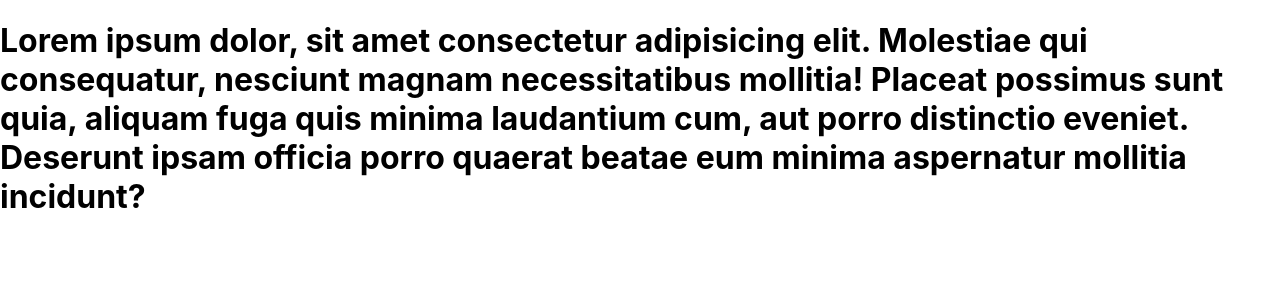
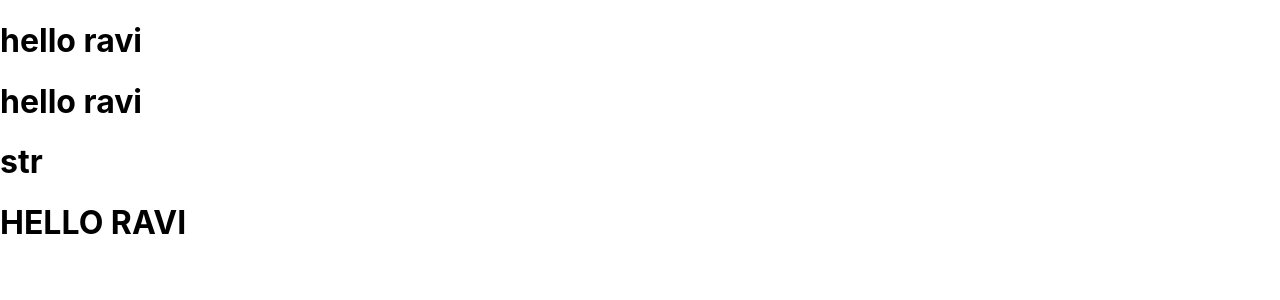
Before and after one commit to ravirajpatil123/Day14, a React (Create React App) app in the folder second-react-app/: page / in a window 1280 px wide. Shown: the top 300 px of the page. Built offline with nearby package versions, Linux system fonts and the light colour scheme.

Commit message:
interpollation

```diff
--- a/second-react-app/src/App.js
+++ b/second-react-app/src/App.js
@@ -1,14 +1,14 @@
-function App() {
-  return (
-    <>
-      <h1>
-        Lorem ipsum dolor, sit amet consectetur adipisicing elit. Molestiae qui
-        consequatur, nesciunt magnam necessitatibus mollitia! Placeat possimus
-        sunt quia, aliquam fuga quis minima laudantium cum, aut porro distinctio
-        eveniet. Deserunt ipsam officia porro quaerat beatae eum minima
-        aspernatur mollitia incidunt?
-      </h1>
-    </>
-  );
+function App(){
+  let str =`hello ravi`;
+  return(
+  <>
+    <h1>{str}</h1>
+    <h1>hello ravi</h1>
+    <h1>str</h1>
+    <h1>{str.toUpperCase()}</h1>
+
+
+  </>
+  )
 }
 export default App;
```
